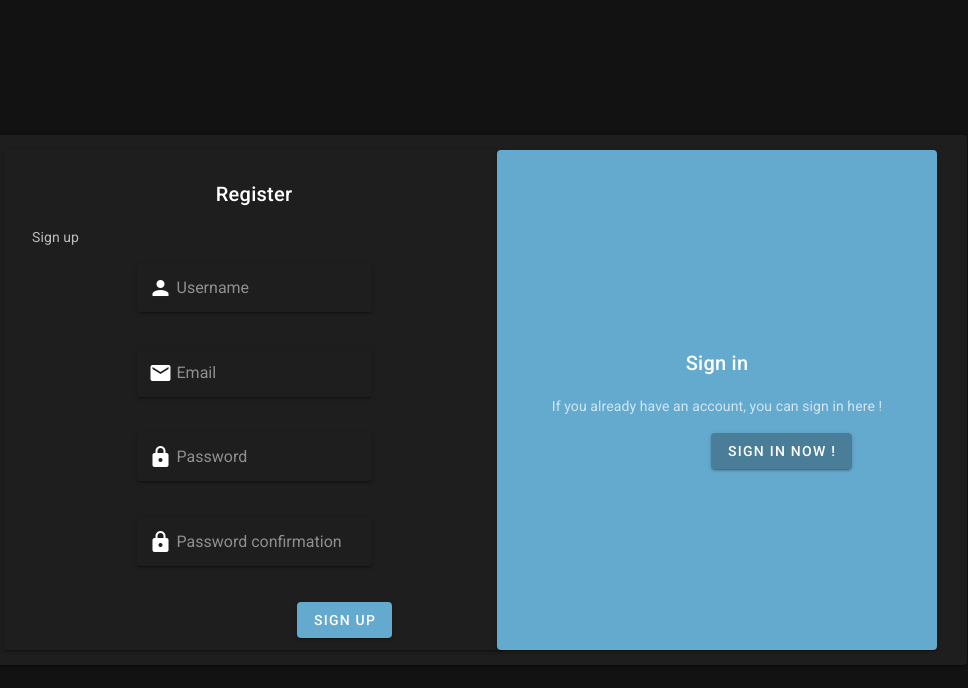
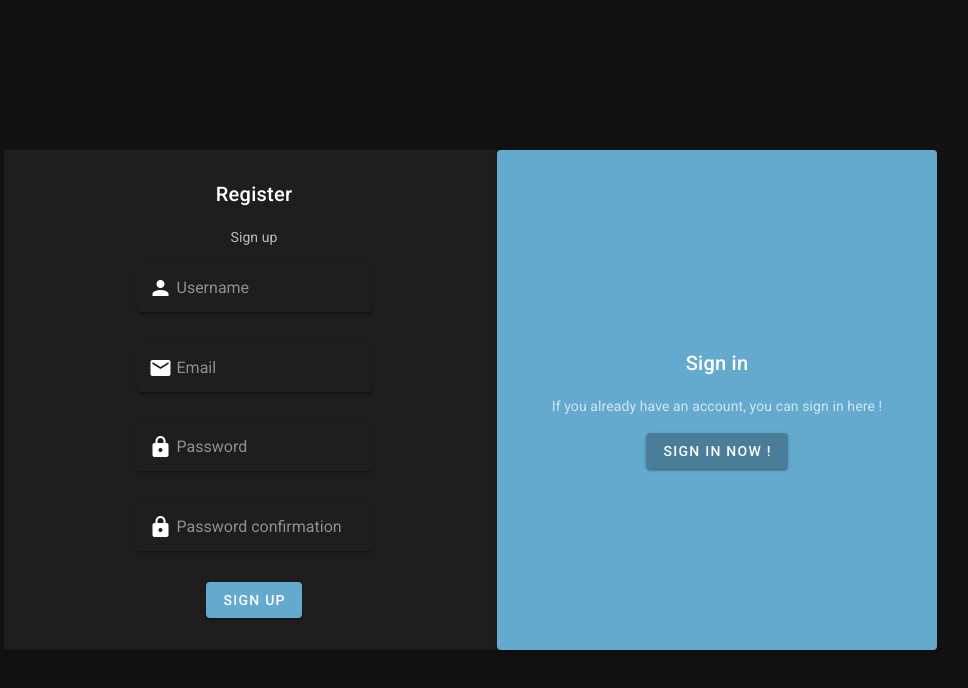
Before and after one commit to theocerutti/Gotham, a Vue app in the folder frontend/: page /auth in a window 1280 px wide. Both pictures are taken after a click on the button "SIGN UP NOW !". Shown: the top 688 px of the page, without its empty margins (162-1130 px from the left). Built offline with nearby package versions, Linux system fonts and the light colour scheme; what vue-notification would draw is missing.

Commit message:
Remove Auth Cards

```diff
--- a/frontend/src/views/Auth.vue
+++ b/frontend/src/views/Auth.vue
@@ -2,17 +2,16 @@
   <div class="container">
     <div v-if="currentAction === 'login'">
       <v-container fluid>
-        <v-card height="490px" width="1000px" style="padding: 15px">
         <v-row dense>
           <v-col :cols="6">
             <v-card class="container" width="500px" height="400px">
               <v-card-title>Login</v-card-title>
-                <v-card-text>Sign in to your account</v-card-text>
+              <v-card-text align="center">Sign in to your account</v-card-text>
               <v-text-field v-model="username" solo prepend-inner-icon="mdi-account"
                             placeholder="Username"></v-text-field>
               <v-text-field v-model="password" solo prepend-inner-icon="mdi-lock"
                             placeholder="Password"></v-text-field>
-                <v-btn @click="signIn" color="#64aacf">
+              <v-btn class="mb-5" @click="signIn" color="#64aacf">
                 sign in
               </v-btn>
             </v-card>
@@ -29,17 +28,15 @@
             </v-card>
           </v-col>
         </v-row>
-        </v-card>
       </v-container>
     </div>
     <div v-else>
       <v-container fluid>
-        <v-card style="padding: 15px">
         <v-row dense>
           <v-col :cols="6">
             <v-card class="container" width="500px" height="500px">
               <v-card-title>Register</v-card-title>
-                <v-card-text>Sign up</v-card-text>
+              <v-card-text align="center">Sign up</v-card-text>
               <v-text-field v-model="username" :rules="rulesUsername" solo prepend-inner-icon="mdi-account"
                             placeholder="Username"></v-text-field>
               <v-text-field v-model="email" :rules="rulesEmail" solo prepend-inner-icon="mdi-email"
@@ -48,7 +45,7 @@
                             placeholder="Password"></v-text-field>
               <v-text-field v-model="rePassword" type='password' :rules="[passwordConfirmationRule]" solo
                             prepend-inner-icon="mdi-lock" placeholder="Password confirmation"></v-text-field>
-                <v-btn @click="signUp" style="margin-left: 38%;" color="#64aacf">
+              <v-btn class="mb-5" @click="signUp" color="#64aacf">
                 sign up
               </v-btn>
             </v-card>
@@ -59,13 +56,12 @@
               <v-card-text class="text-center">
                 If you already have an account, you can sign in here !
               </v-card-text>
-                <v-btn @click="currentAction = 'login'" style="margin-left: 31%;" color="#497d98">
+              <v-btn @click="currentAction = 'login'" color="#497d98">
                 Sign in now !
               </v-btn>
             </v-card>
           </v-col>
         </v-row>
-        </v-card>
       </v-container>
     </div>
   </div>
```
Lines whose indentation alone changed are shown as unchanged.
